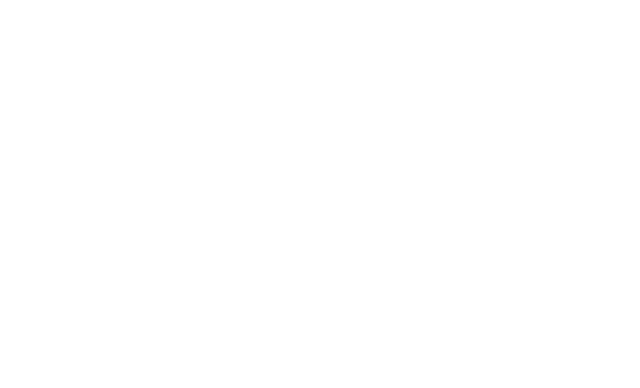
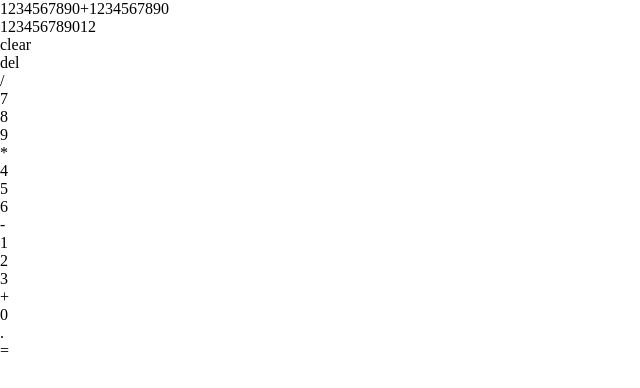
Before and after one commit to d2038-dev/calculator, a plain HTML site: page index.html in a window 1280 px wide. Shown: the whole page, without its empty margins (0-640 px from the left). Drawn offline with Linux system fonts and the light colour scheme.

Commit message:
feat(ui): add calculator button and display labels
- Populate calculator display with sample operation and number
- Add text labels to all calculator buttons (0-9, operators, clear, del, equals)

```diff
--- a/index.html
+++ b/index.html
@@ -13,28 +13,28 @@
   <div class="wrapper">
     <div class="calculator">
       <div class="calculator__display">
-        <div class="calculator__operation-line"></div>
-        <div class="calculator__number-line"></div>
+        <div class="calculator__operation-line">1234567890+1234567890</div>
+        <div class="calculator__number-line">123456789012</div>
       </div>
       <div class="calculator__buttons">
-        <div class="calculator__button"></div>
-        <div class="calculator__button"></div>
-        <div class="calculator__button"></div>
-        <div class="calculator__button"></div>
-        <div class="calculator__button"></div>
-        <div class="calculator__button"></div>
-        <div class="calculator__button"></div>
-        <div class="calculator__button"></div>
-        <div class="calculator__button"></div>
-        <div class="calculator__button"></div>
-        <div class="calculator__button"></div>
-        <div class="calculator__button"></div>
-        <div class="calculator__button"></div>
-        <div class="calculator__button"></div>
-        <div class="calculator__button"></div>
-        <div class="calculator__button"></div>
-        <div class="calculator__button"></div>
-        <div class="calculator__button"></div>
+        <div class="calculator__button">clear</div>
+        <div class="calculator__button">del</div>
+        <div class="calculator__button">/</div>
+        <div class="calculator__button">7</div>
+        <div class="calculator__button">8</div>
+        <div class="calculator__button">9</div>
+        <div class="calculator__button">*</div>
+        <div class="calculator__button">4</div>
+        <div class="calculator__button">5</div>
+        <div class="calculator__button">6</div>
+        <div class="calculator__button">-</div>
+        <div class="calculator__button">1</div>
+        <div class="calculator__button">2</div>
+        <div class="calculator__button">3</div>
+        <div class="calculator__button">+</div>
+        <div class="calculator__button">0</div>
+        <div class="calculator__button">.</div>
+        <div class="calculator__button">=</div>
       </div>
     </div>
   </div>
```
